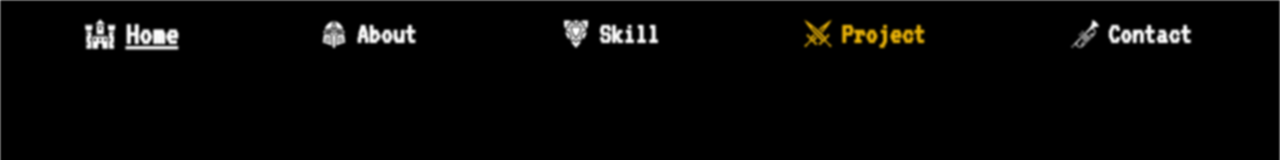
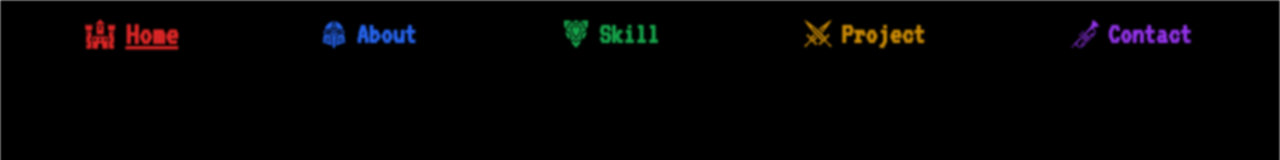
Before and after one commit to fyrmnzia/fyrmnzia-demo, a React (Vite) app: page / in a window 1280 px wide. Shown: the top 160 px of the page. Built offline with nearby package versions, Linux system fonts and the light colour scheme.

Commit message:
fix navbar color

```diff
--- a/src/components/Navbar.jsx
+++ b/src/components/Navbar.jsx
@@ -13,11 +13,11 @@ const Navbar = () => {
 
   // Tambahkan array warna untuk setiap item
   const colors = [
-    "text-red-500",
-    "text-blue-500",
-    "text-green-500",
-    "text-yellow-500",
-    "text-purple-500",
+    "text-red-600",
+    "text-blue-600",
+    "text-green-600",
+    "text-yellow-600",
+    "text-purple-600",
   ];
 
   const navItems = [
@@ -51,7 +51,7 @@ const Navbar = () => {
 
   return (
     <nav
-      className="fixed top-0 left-0 right-0 z-10 p-4 bg-[rgba(0,0,0,0.1)] backdrop-blur-sm
+      className="sticky top-0 left-0 right-0 z-10 p-4 bg-[rgba(0,0,0,0.1)] backdrop-blur-sm
     border-b-2 border-[rgba(0,0,0,0.1)]"
     >
       <div className="flex justify-center">
@@ -63,12 +63,13 @@ const Navbar = () => {
             smooth={true}
             duration={300}
             onClick={() => setActiveIndex(index)}
-            className={`relative flex gap-1 items-center md:gap-2 mx-auto text-white text-base md:text-3xl cursor-pointer font-semibold ${
+            className={`${
+              colors[index % colors.length]
+            } relative flex gap-1 items-center md:gap-2 mx-auto text-base md:text-3xl cursor-pointer font-semibold ${
               index === activeIndex
                 ? "underline scale-110"
                 : "hover:underline transition-all"
-            } ${colors[index % 5]}`} // Menambahkan warna berbeda untuk setiap item
-            aria-current={index === activeIndex ? "page" : undefined}
+            }`}
           >
             {item.icon}
             {item.name}
```
